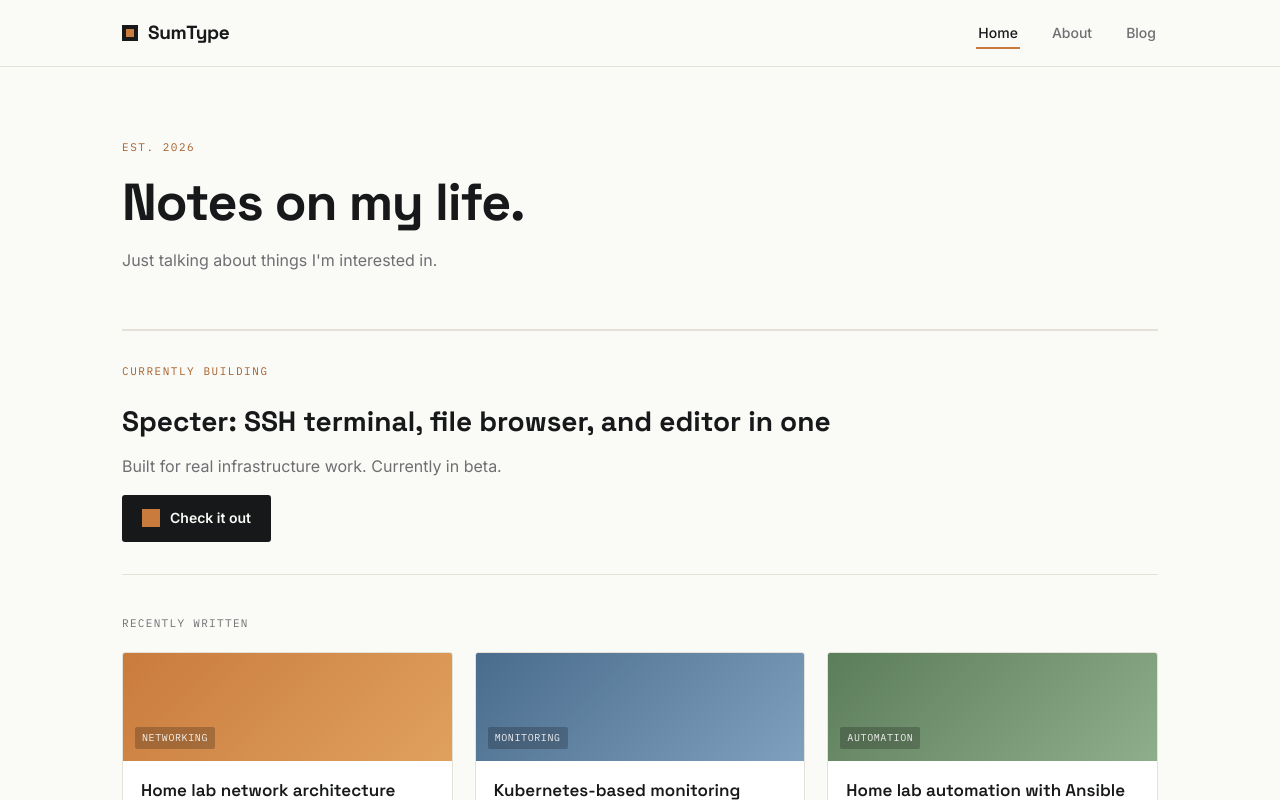
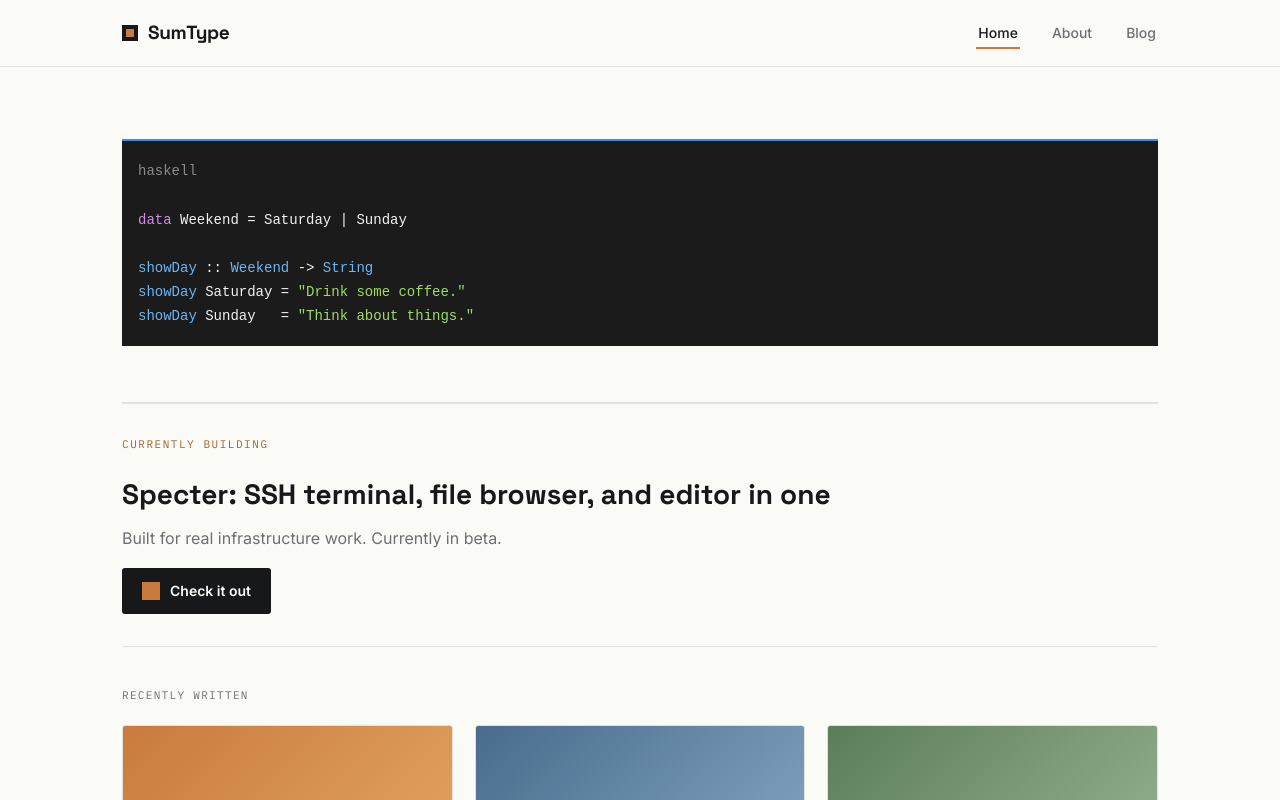
Before and after one commit to angjones3005/SumType, a Next.js app: page / in a window 1280 px wide. Shown: the top 800 px of the page. Built offline with nearby package versions, Linux system fonts and the light colour scheme.

Commit message:
add project posts, link cards to GitHub repos

```diff
--- a/app/globals.css
+++ b/app/globals.css
@@ -116,6 +116,22 @@ nav a.active { color: var(--text); border-color: var(--accent); }
   max-width: 720px;
 }
 .hero p { margin-top: 18px; color: var(--text-muted); font-size: 16px; max-width: 520px; }
+.hero-code {
+  margin: 0;
+  padding: 18px 16px;
+  overflow-x: auto;
+  background: #1B1B1B;
+  border-top: 2px solid #3D8DDD;
+  color: #F3F3F3;
+  font-family: 'IBM Plex Mono', monospace;
+  font-size: 14px;
+  line-height: 1.65;
+  white-space: pre;
+}
+.code-muted { color: #8A8A8A; }
+.code-keyword { color: #D58BEA; }
+.code-type { color: #6DB6F2; }
+.code-string { color: #9DDE62; }
 
 .section-label {
   font-family: 'IBM Plex Mono', monospace;
--- a/app/page.js
+++ b/app/page.js
@@ -35,11 +35,15 @@ export default function HomePage() {
     <main>
       <div className="wrap">
         <section className="hero">
-          <span className="eyebrow">Est. 2026</span>
-          <h1>Notes on my life.</h1>
-          <p>
-            Just talking about things I'm interested in.
-          </p>
+          <pre className="hero-code">
+            <code>
+              <span className="code-muted">haskell</span>{"\n\n"}
+              <span className="code-keyword">data</span>{" Weekend = Saturday | Sunday\n\n"}
+              <span className="code-type">showDay</span> :: <span className="code-type">Weekend</span> -&gt; <span className="code-type">String</span>{"\n"}
+              <span className="code-type">showDay</span> Saturday = <span className="code-string">&quot;Drink some coffee.&quot;</span>{"\n"}
+              <span className="code-type">showDay</span> Sunday   = <span className="code-string">&quot;Think about things.&quot;</span>
+            </code>
+          </pre>
         </section>
 
         <section style={{padding: '32px 0', borderTop: '1px solid var(--border)', borderBottom: '1px solid var(--border)'}}>
```
